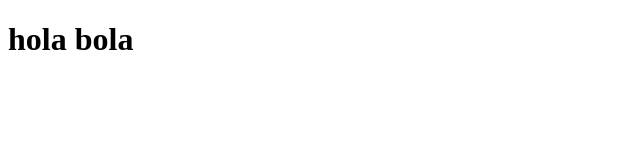
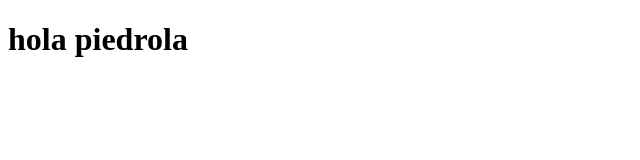
Before and after one commit to pedreror1/HappinessMap, a plain HTML site: page Index.html in a window 1280 px wide. Shown: the whole page, without its empty margins (0-640 px from the left). Drawn offline with Linux system fonts and the light colour scheme.

Commit message:
changed header

```diff
--- a/Index.html
+++ b/Index.html
@@ -4,7 +4,7 @@
   <script src="index.js"></script>
 </head>
 <body>
-    <h1>hola bola</h1>
+    <h1>hola piedrola</h1>
 </body>
 
 </html>
```
